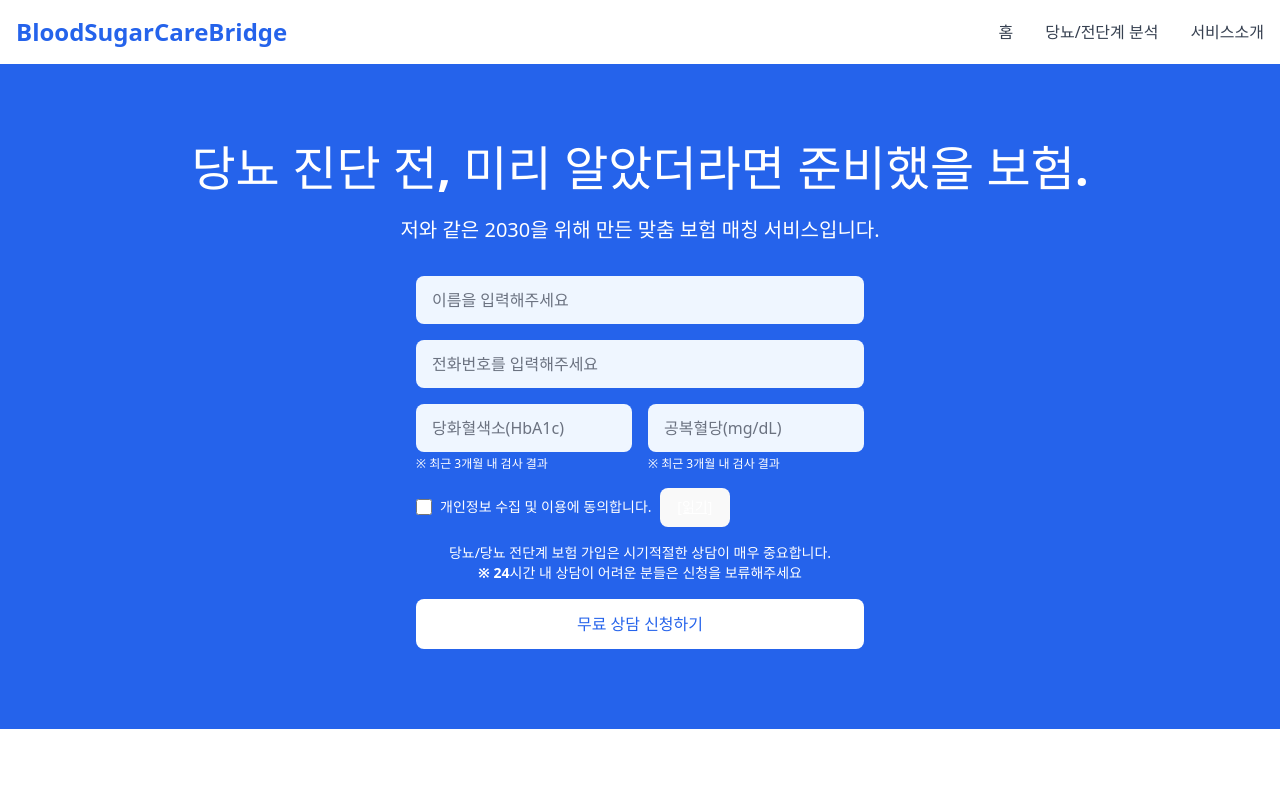
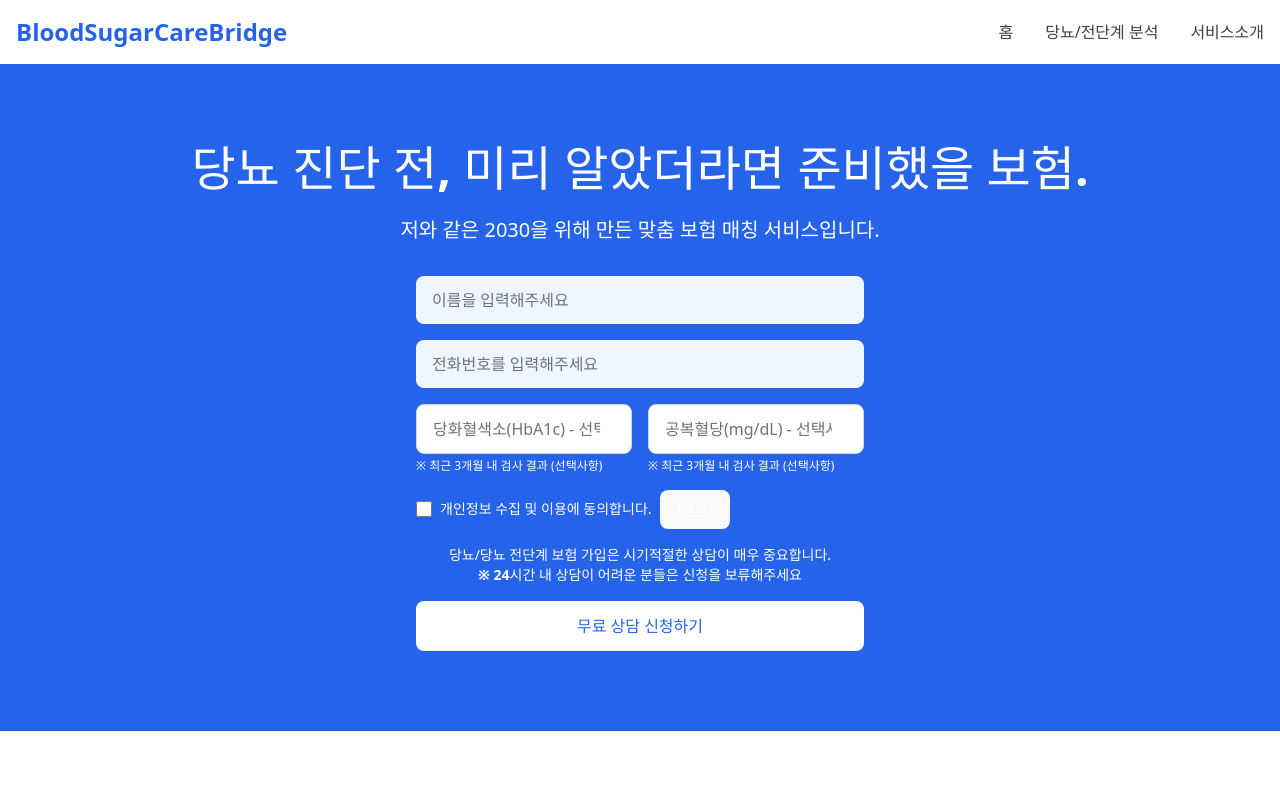
Before and after one commit to SuperRPM/insuBridge-web, a React (Vite) app: page / in a window 1280 px wide. Shown: the top 795 px of the page. Built offline with nearby package versions, Linux system fonts and the light colour scheme; no server answers.

Commit message:
fix: hba1c, fasting optional, and text-white

```diff
--- a/src/pages/Home.tsx
+++ b/src/pages/Home.tsx
@@ -113,14 +113,13 @@ const Home = () => {
                     name="hba1c"
                     value={formData.hba1c}
                     onChange={handleChange}
-                    className="w-full px-4 py-3 rounded-lg text-gray-900 placeholder-gray-500 bg-blue-50"
-                    placeholder="당화혈색소(HbA1c)"
+                    className="w-full px-4 py-3 rounded-lg bg-white border border-gray-300 focus:border-blue-500 focus:ring-blue-500 placeholder-gray-500 text-gray-900"
+                    placeholder="당화혈색소(HbA1c) - 선택사항"
                     step="0.1"
                     min="0"
                     max="20"
-                    required
                   />
-                  <p className="text-xs text-white mt-1">※ 최근 3개월 내 검사 결과</p>
+                  <p className="text-xs text-white mt-1">※ 최근 3개월 내 검사 결과 (선택사항)</p>
                 </div>
                 <div>
                   <input
@@ -128,13 +127,12 @@ const Home = () => {
                     name="fasting_blood_sugar"
                     value={formData.fasting_blood_sugar}
                     onChange={handleChange}
-                    className="w-full px-4 py-3 rounded-lg text-gray-900 placeholder-gray-500 bg-blue-50"
-                    placeholder="공복혈당(mg/dL)"
+                    className="w-full px-4 py-3 rounded-lg bg-white border border-gray-300 focus:border-blue-500 focus:ring-blue-500 placeholder-gray-500 text-gray-900"
+                    placeholder="공복혈당(mg/dL) - 선택사항"
                     min="0"
                     max="500"
-                    required
                   />
-                  <p className="text-xs text-white mt-1">※ 최근 3개월 내 검사 결과</p>
+                  <p className="text-xs text-white mt-1">※ 최근 3개월 내 검사 결과 (선택사항)</p>
                 </div>
               </div>
               <div className="flex items-center space-x-2 text-sm">
@@ -402,13 +400,12 @@ const Home = () => {
                     value={formData.hba1c}
                     onChange={handleChange}
                     className="w-full px-4 py-3 rounded-lg bg-white border border-gray-300 focus:border-blue-500 focus:ring-blue-500 placeholder-gray-500 text-gray-900"
-                    placeholder="당화혈색소(HbA1c)"
+                    placeholder="당화혈색소(HbA1c) - 선택사항"
                     step="0.1"
                     min="0"
                     max="20"
-                    required
                   />
-                  <p className="text-xs text-gray-500 mt-1">※ 최근 3개월 내 검사 결과</p>
+                  <p className="text-xs text-gray-500 mt-1">※ 최근 3개월 내 검사 결과 (선택사항)</p>
                 </div>
                 <div>
                   <input
@@ -417,12 +414,11 @@ const Home = () => {
                     value={formData.fasting_blood_sugar}
                     onChange={handleChange}
                     className="w-full px-4 py-3 rounded-lg bg-white border border-gray-300 focus:border-blue-500 focus:ring-blue-500 placeholder-gray-500 text-gray-900"
-                    placeholder="공복혈당(mg/dL)"
+                    placeholder="공복혈당(mg/dL) - 선택사항"
                     min="0"
                     max="500"
-                    required
                   />
-                  <p className="text-xs text-gray-500 mt-1">※ 최근 3개월 내 검사 결과</p>
+                  <p className="text-xs text-gray-500 mt-1">※ 최근 3개월 내 검사 결과 (선택사항)</p>
                 </div>
               </div>
               <div className="flex items-center space-x-2 text-sm">
```
